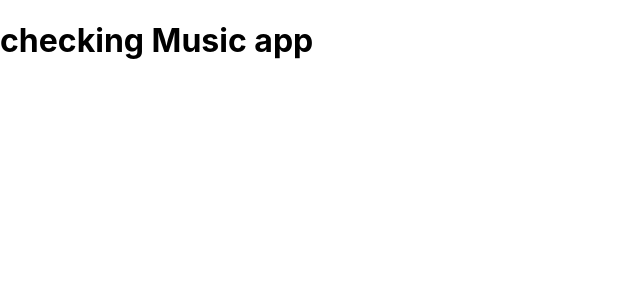
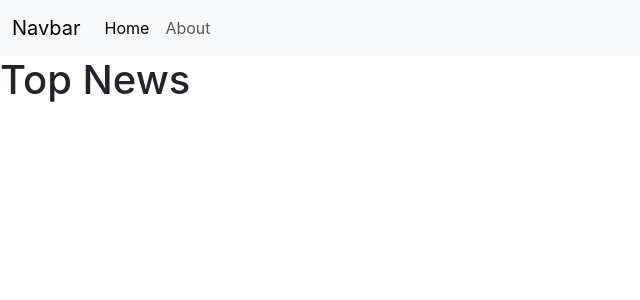
Before and after one commit to ShubhamBade/NewsMonkey, a React (Create React App) app: page / in a window 1280 px wide. Shown: the top 300 px of the page, without its empty margins (0-640 px from the left). Built offline with nearby package versions, Linux system fonts and the light colour scheme.

Commit message:
NavBar Component has been created

```diff
--- a/public/index.html
+++ b/public/index.html
@@ -24,10 +24,14 @@
       work correctly both with client-side routing and a non-root public URL.
       Learn how to configure a non-root public URL by running `npm run build`.
     -->
+    <link href="https://cdn.jsdelivr.net/npm/bootstrap@5.3.0-alpha2/dist/css/bootstrap.min.css" rel="stylesheet" integrity="sha384-aFq/bzH65dt+w6FI2ooMVUpc+21e0SRygnTpmBvdBgSdnuTN7QbdgL+OapgHtvPp" crossorigin="anonymous">
+
     <title>React App</title>
   </head>
   <body>
     <noscript>You need to enable JavaScript to run this app.</noscript>
+    <script src="https://cdn.jsdelivr.net/npm/bootstrap@5.3.0-alpha2/dist/js/bootstrap.bundle.min.js" integrity="sha384-qKXV1j0HvMUeCBQ+QVp7JcfGl760yU08IQ+GpUo5hlbpg51QRiuqHAJz8+BrxE/N" crossorigin="anonymous"></script>
+
     <div id="root"></div>
     <!--
       This HTML file is a template.
--- a/src/App.js
+++ b/src/App.js
@@ -1,10 +1,11 @@
-import logo from './logo.svg';
 import './App.css';
+import NavBar from './component/NavBar';
 
 function App() {
   return (
     <>
-    <h1>checking Music app</h1>
+    <NavBar/>
+    <h1>Top News</h1>
     </>
   );
 }
--- /dev/null
+++ b/src/component/NavBar.js
@@ -0,0 +1,26 @@
+import React, { Component } from 'react'
+
+export default class NavBar extends Component {
+  render() {
+    return (
+        <nav class="navbar navbar-expand-lg bg-body-tertiary">
+        <div class="container-fluid">
+          <a class="navbar-brand" href="/">Navbar</a>
+          <button class="navbar-toggler" type="button" data-bs-toggle="collapse" data-bs-target="#navbarSupportedContent" aria-controls="navbarSupportedContent" aria-expanded="false" aria-label="Toggle navigation">
+            <span class="navbar-toggler-icon"></span>
+          </button>
+          <div class="collapse navbar-collapse" id="navbarSupportedContent">
+            <ul class="navbar-nav me-auto mb-2 mb-lg-0">
+              <li class="nav-item">
+                <a class="nav-link active" aria-current="page" href="/">Home</a>
+              </li>
+              <li class="nav-item">
+                <a class="nav-link" href="/">About</a>
+              </li>
+            </ul>
+          </div>
+        </div>
+      </nav>
+    )
+  }
+}
```
